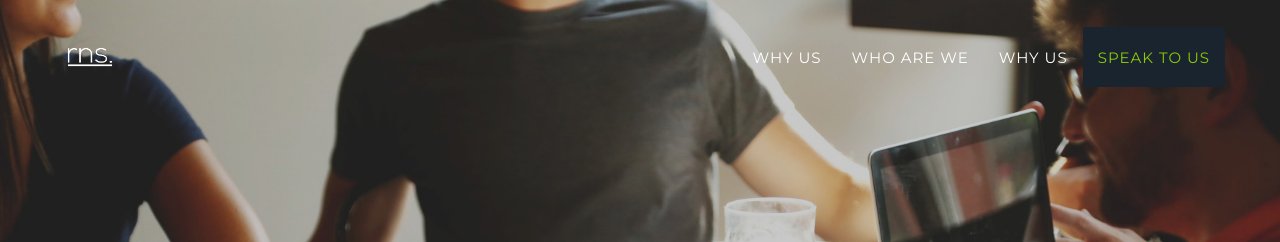
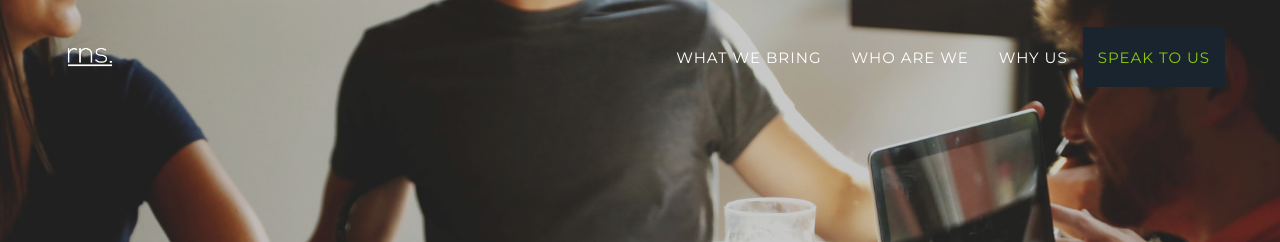
Before and after one commit to RnS-Apps/RnS-Apps.github.io, a Jekyll site: the page built from index.html, in a window 1280 px wide. Shown: the top 242 px of the page. Built offline with Jekyll 4.4.1, drawn with Linux system fonts in a browser that asks for light colours; some web fonts are replaced.

Commit message:
cta hash tag amend.

```diff
--- a/_includes/header.html
+++ b/_includes/header.html
@@ -19,7 +19,7 @@
                         <a href="#page-top"></a>
                     </li>
                     <li>
-                        <a class="page-scroll" href="#whatwebring">Why us</a>
+                        <a class="page-scroll" href="#whatwebring">What we bring</a>
                     </li>
                     <li>
                         <a class="page-scroll" href="#whoarewe">Who are we</a>
@@ -43,7 +43,7 @@
             <div class="intro-text">
                 <!--<div class="intro-lead-in">We build startup apps</div>-->
                 <div class="intro-heading">We build startup apps.</div>
-                <a href="#whyus" class="page-scroll btn btn-xl">Tell Me More</a>
+                <a href="#whatwebring" class="page-scroll btn btn-xl">Tell Me More</a>
             </div>
         </div>
     </header>
```
